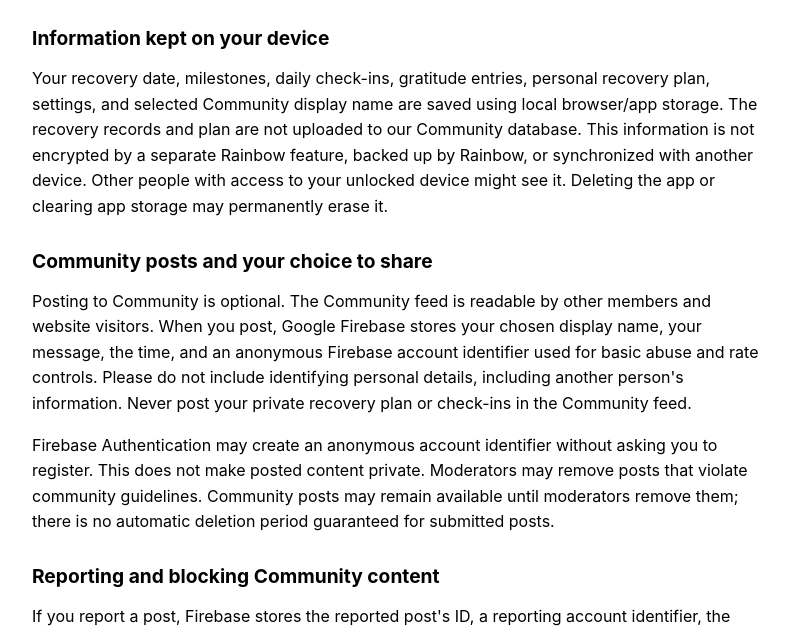
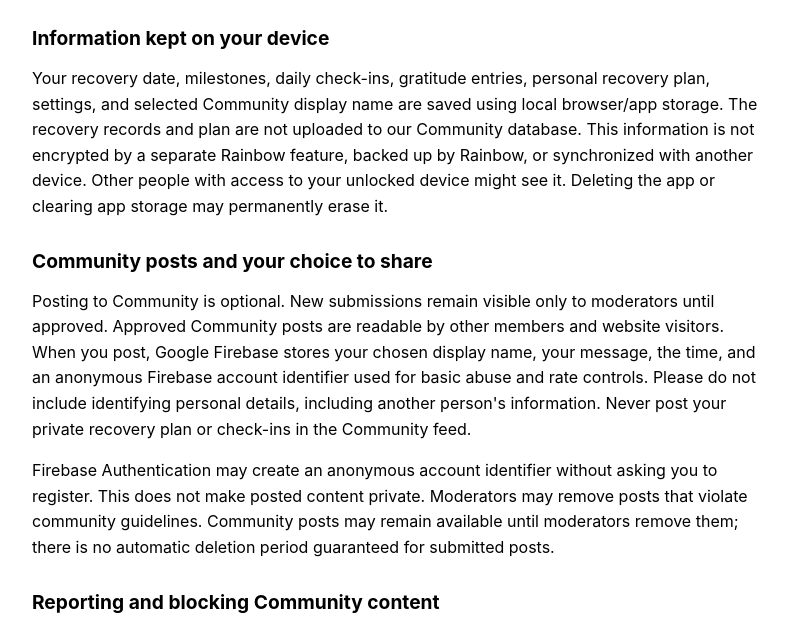
Before and after one commit to velichia888/rainbow-of-serenity-slaa, a website: page privacy.html in a window 1280 px wide. Shown: the part 181-808 px from the top of the page, without its empty margins (238-1036 px from the left). Drawn offline with Linux system fonts and the light colour scheme.

Commit message:
docs: disclose pre-publication moderator screening accurately

```diff
--- a/privacy.html
+++ b/privacy.html
@@ -18,7 +18,7 @@ a{color:#128b7a}a:focus-visible{outline:3px solid #128b7a;outline-offset:3px}
 <h2>Information kept on your device</h2>
 <p>Your recovery date, milestones, daily check-ins, gratitude entries, personal recovery plan, settings, and selected Community display name are saved using local browser/app storage. The recovery records and plan are not uploaded to our Community database. This information is not encrypted by a separate Rainbow feature, backed up by Rainbow, or synchronized with another device. Other people with access to your unlocked device might see it. Deleting the app or clearing app storage may permanently erase it.</p>
 <h2>Community posts and your choice to share</h2>
-<p>Posting to Community is optional. The Community feed is readable by other members and website visitors. When you post, Google Firebase stores your chosen display name, your message, the time, and an anonymous Firebase account identifier used for basic abuse and rate controls. Please do not include identifying personal details, including another person's information. Never post your private recovery plan or check-ins in the Community feed.</p>
+<p>Posting to Community is optional. New submissions remain visible only to moderators until approved. Approved Community posts are readable by other members and website visitors. When you post, Google Firebase stores your chosen display name, your message, the time, and an anonymous Firebase account identifier used for basic abuse and rate controls. Please do not include identifying personal details, including another person's information. Never post your private recovery plan or check-ins in the Community feed.</p>
 <p>Firebase Authentication may create an anonymous account identifier without asking you to register. This does not make posted content private. Moderators may remove posts that violate community guidelines. Community posts may remain available until moderators remove them; there is no automatic deletion period guaranteed for submitted posts.</p>
 <h2>Reporting and blocking Community content</h2>
 <p>If you report a post, Firebase stores the reported post's ID, a reporting account identifier, the reason selected, the report time, and the review status. Reports are only readable by authorized moderators. Other members cannot see them. Blocking an account saves its anonymous account ID on your device to stop displaying that account's posts locally. Blocking is device-specific and does not prevent someone from creating a new anonymous account.</p>
```
